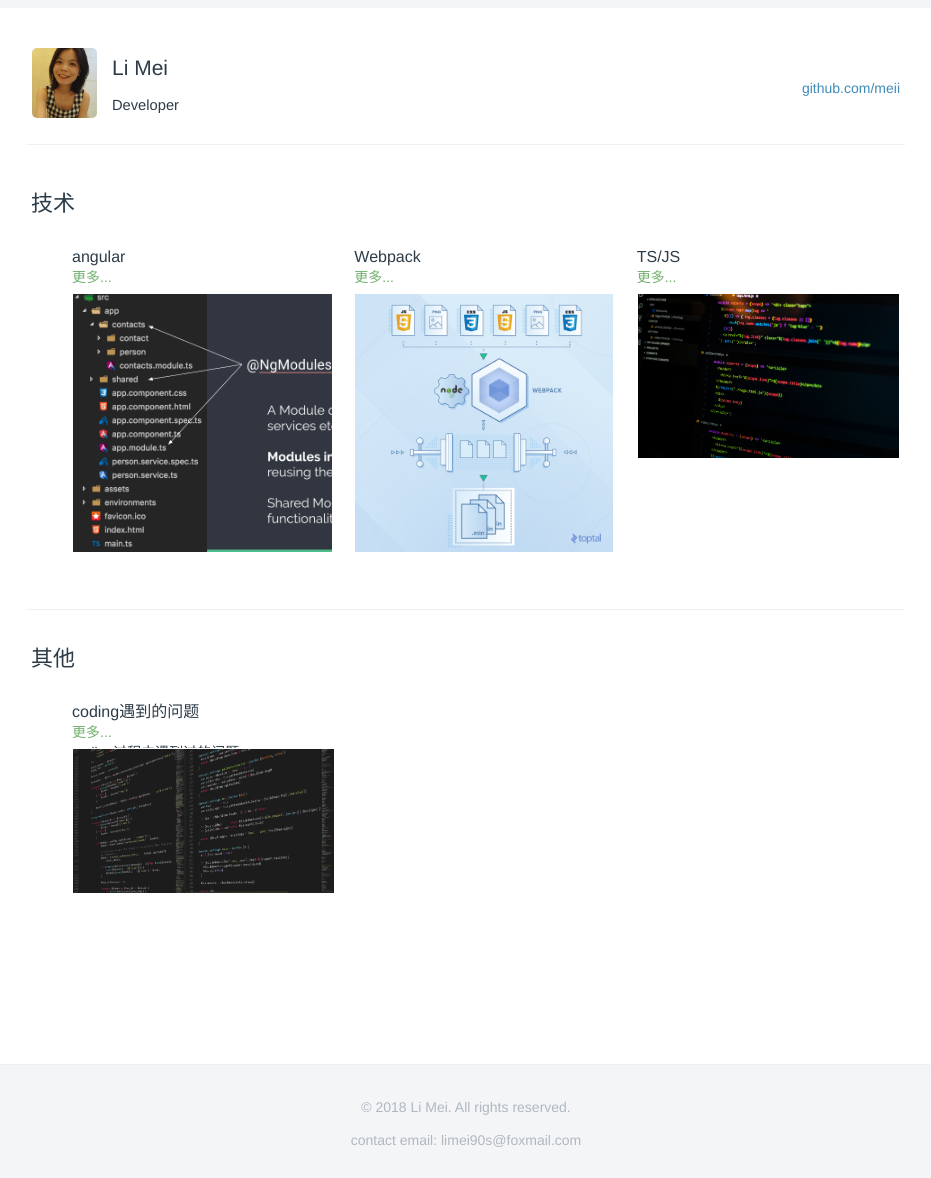
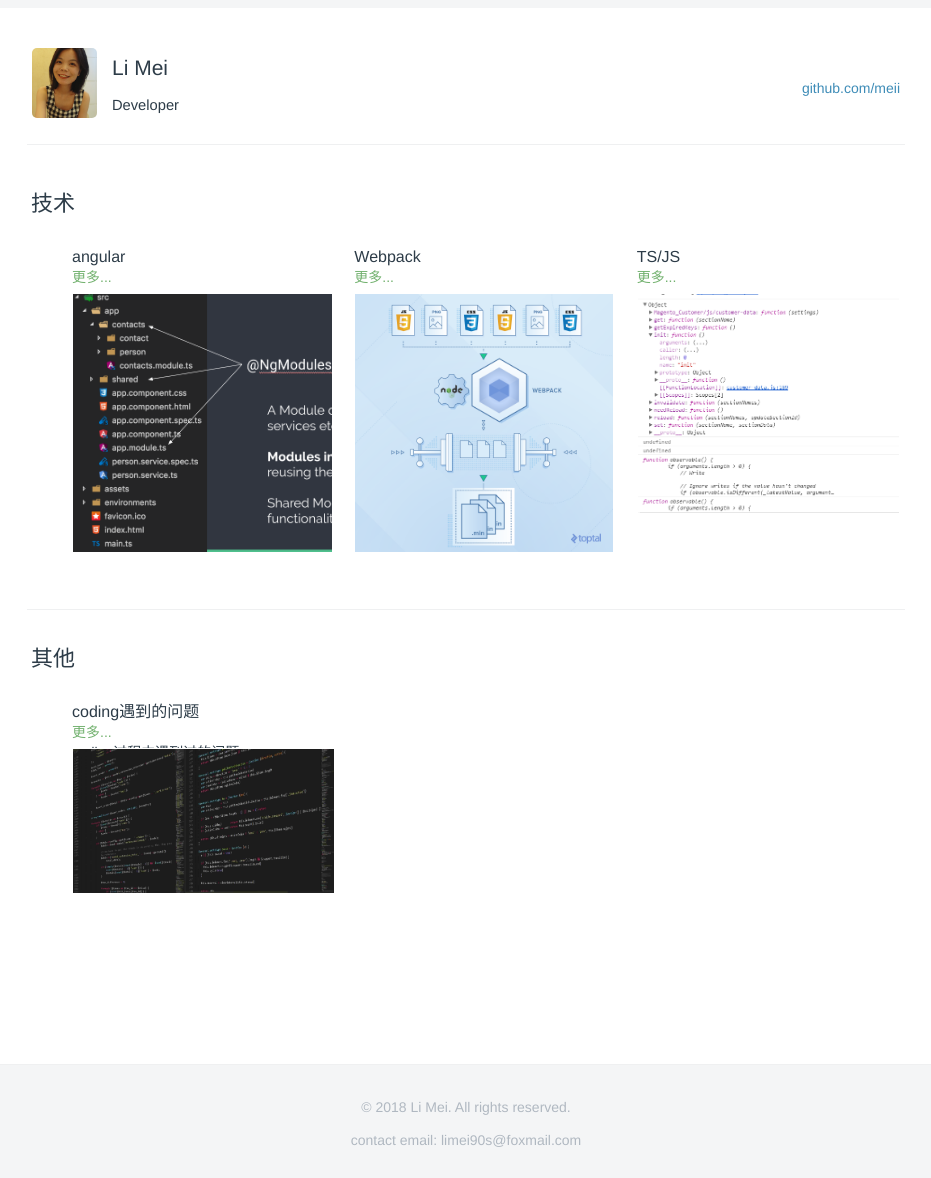
Before and after one commit to LiMeii/LiMeii.github.io, a Jekyll site: the page built from index.html, in a window 1280 px wide. Shown: the whole page, without its empty margins (182-1113 px from the left). Built offline with Jekyll 4.4.1, drawn with Linux system fonts in a browser that asks for light colours.

Commit message:
update index

```diff
--- a/index.html
+++ b/index.html
@@ -60,7 +60,7 @@ layout: default
                                 <p class="menu-item-description">所有关于TS/JS理解的文章都在这</p>
                             </div>
                             <div class="menu-item-image has-meta-content">
-                                <img src="/assets/js.jpg">
+                                <img src="/assets/js.png">
                             </div>
                         </li>
                         <!-- <li class="menu-item">
```
Also changed, not shown: assets/js.png (added).
